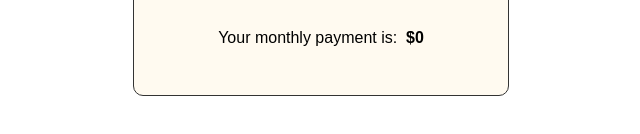
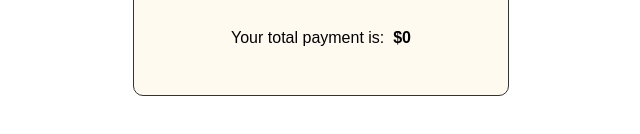
Before and after one commit to ilonacodes/30-mortgageCalculator, a plain HTML site: page index.html in a window 1280 px wide. Shown: the part 508-642 px from the top of the page, 319-959 px from the left. Drawn offline with Linux system fonts and the light colour scheme.

Commit message:
Change the result message

```diff
--- a/index.html
+++ b/index.html
@@ -30,7 +30,7 @@
         </div>
 
         <div class="result-container">
-            <p>Your monthly payment is: &nbsp;</p>
+            <p>Your total payment is: &nbsp;</p>
             <p id="result">$0</p>
         </div>
     </div>
```
